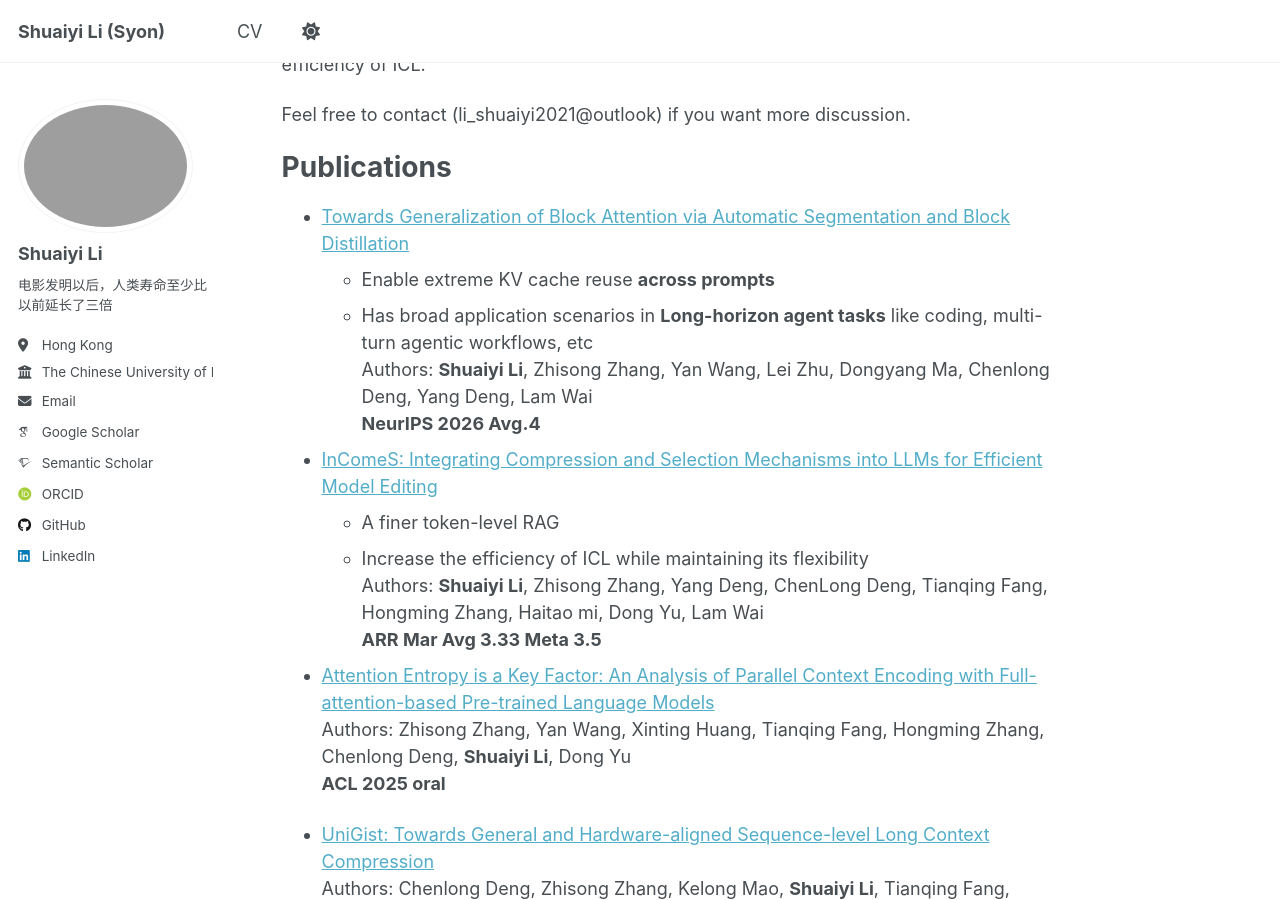
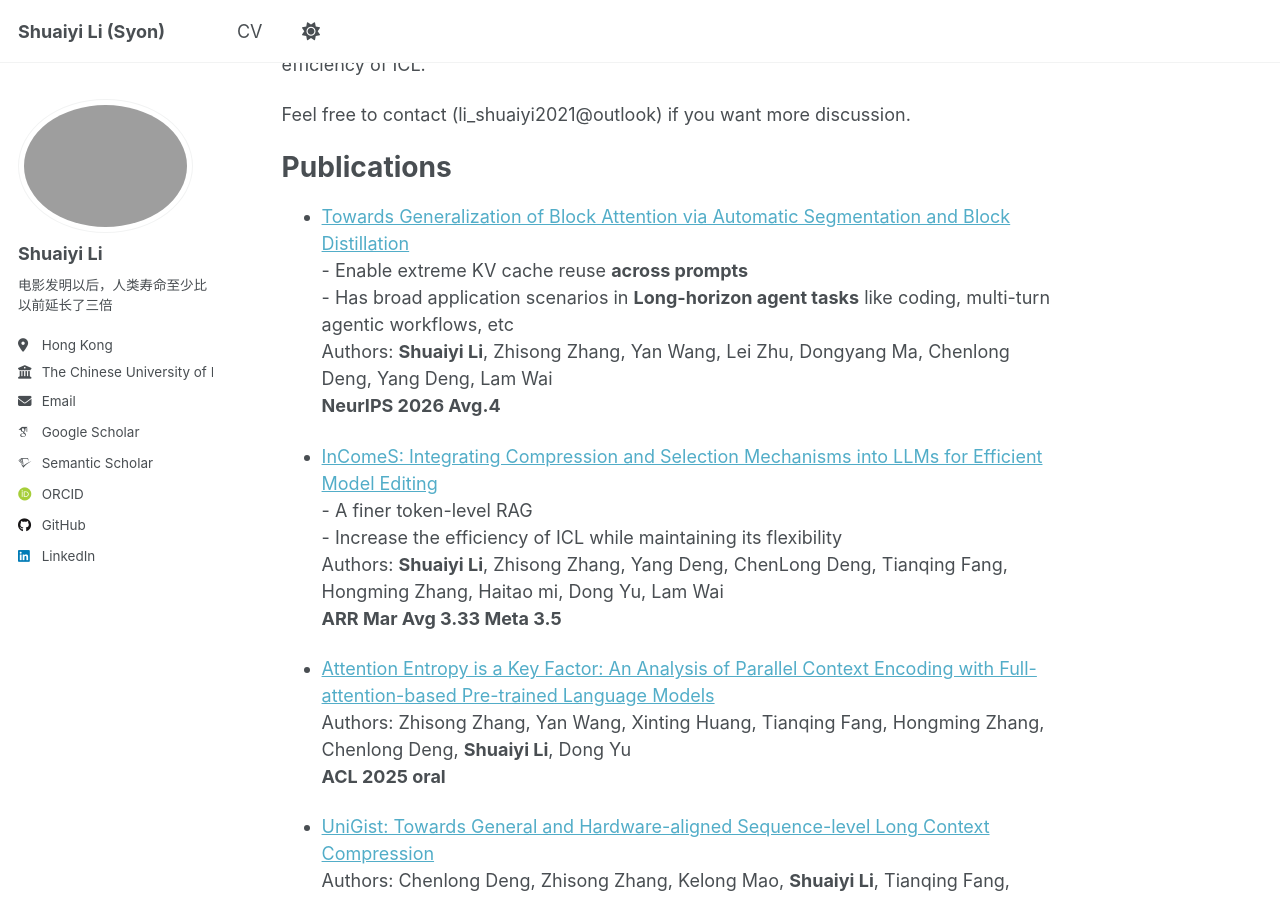
Before and after one commit to Syon-Li/Syon-Li.github.io, a Jekyll site: the page built from _pages/about.md, in a window 1280 px wide and 900 px high, scrolled down 384 px. Built offline with Jekyll 4.4.1, drawn with Linux system fonts in a browser that asks for light colours; some web fonts are replaced; a script that is not in the unit is left out.

```diff
--- a/_pages/about.md
+++ b/_pages/about.md
@@ -19,14 +19,14 @@ Feel free to contact (li_shuaiyi2021@outlook) if you want more discussion.
 Publications
 ======
 - [Towards Generalization of Block Attention via Automatic Segmentation and Block Distillation](https://arxiv.org/abs/2605.15913)<br>
-    - Enable extreme KV cache reuse **across prompts**<br>
-    - Has broad application scenarios in **Long-horizon agent tasks** like coding, multi-turn agentic workflows, etc<br>
+    \- Enable extreme KV cache reuse **across prompts**<br>
+    \- Has broad application scenarios in **Long-horizon agent tasks** like coding, multi-turn agentic workflows, etc<br>
   Authors: **Shuaiyi Li**, Zhisong Zhang, Yan Wang, Lei Zhu, Dongyang Ma, Chenlong Deng, Yang Deng, Lam Wai<br>
   **NeurIPS 2026 Avg.4**
 
 - [InComeS: Integrating Compression and Selection Mechanisms into LLMs for Efficient Model Editing](https://arxiv.org/pdf/2505.22156)<br>
-    - A finer token-level RAG<br>
-    - Increase the efficiency of ICL while maintaining its flexibility<br>
+    \- A finer token-level RAG<br>
+    \- Increase the efficiency of ICL while maintaining its flexibility<br>
   Authors: **Shuaiyi Li**, Zhisong Zhang, Yang Deng, ChenLong Deng, Tianqing Fang, Hongming Zhang, Haitao mi, Dong Yu, Lam Wai<br>
   **ARR Mar Avg 3.33 Meta 3.5**
 
```
